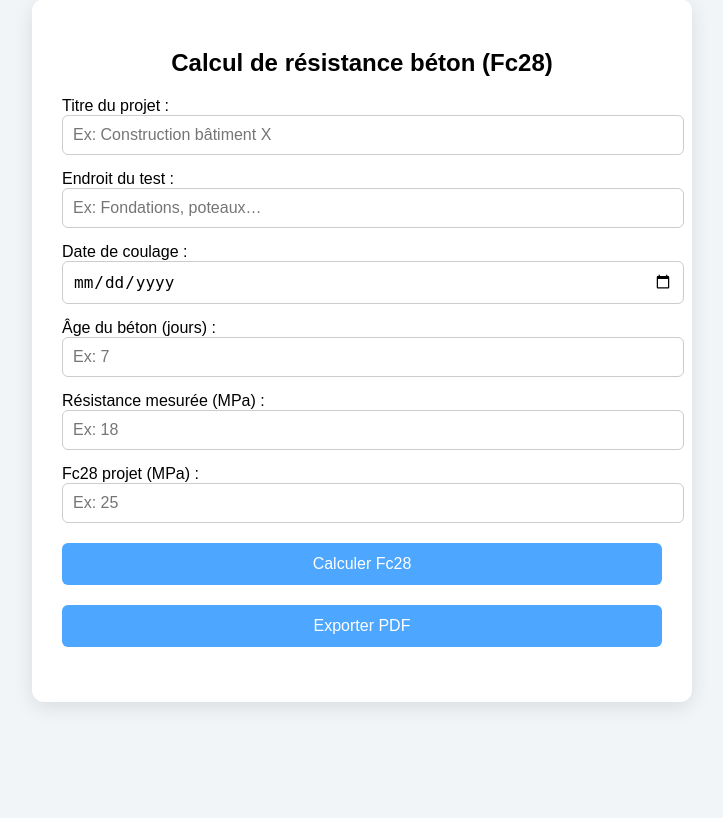
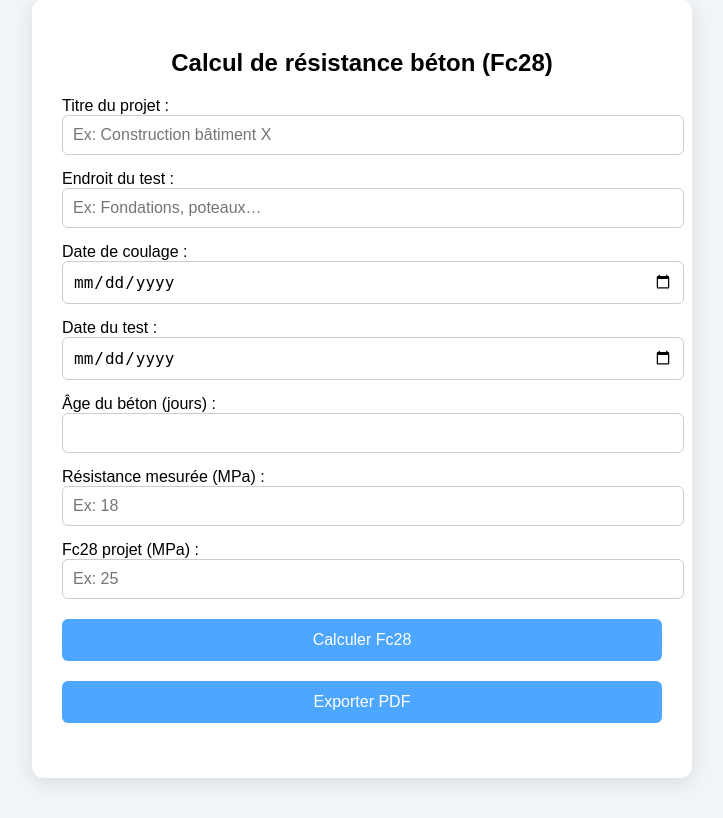
Before and after one commit to sofazrim/sofaz_fc28_tracker, a Flask app: page / in a window 1280 px wide. Shown: the part 255-1073 px from the top of the page, without its empty margins (278-1001 px from the left). Before the commit the page ends 962 px from the top, so only its background shows below. Run offline with Flask 3, Linux system fonts and the light colour scheme; some libraries are stand-ins or nearby versions.

Commit message:
Update index_fr.html

```diff
--- a/templates/index_fr.html
+++ b/templates/index_fr.html
@@ -5,6 +5,7 @@
 <meta name="viewport" content="width=device-width, initial-scale=1.0">
 <title>SOFAZ Fc28 Tracker™</title>
 <script src="https://cdnjs.cloudflare.com/ajax/libs/jspdf/2.5.1/jspdf.umd.min.js"></script>
+
 <style>
 body {font-family: Arial, sans-serif; background-color: #f2f5f7; margin:0; padding:0;}
 header {background-color: #4da6ff; color:white; padding:20px; text-align:center;}
@@ -18,90 +19,123 @@ button:hover {background-color: #3399ff;}
 #result {margin-top:25px; font-weight:bold; text-align:center; font-size:18px; white-space:pre-line;}
 .result-line {display:block;}
 </style>
+
 </head>
 <body>
 
 <header>
-    <!-- Logo GitHub correct -->
 <img src="https://raw.githubusercontent.com/sofazrim/sofaz_fc28_tracker/main/logo_sofaz.png" alt="Logo SOFAZ">
 <h1>SOFAZ Fc28 Tracker™</h1>
 </header>
 
 <main>
+
 <h2>Calcul de résistance béton (Fc28)</h2>
 
-<label for="titre_projet">Titre du projet :</label>
+<label>Titre du projet :</label>
 <input type="text" id="titre_projet" placeholder="Ex: Construction bâtiment X">
 
-<label for="lieu_test">Endroit du test :</label>
+<label>Endroit du test :</label>
 <input type="text" id="lieu_test" placeholder="Ex: Fondations, poteaux…">
 
-<label for="date_coulage">Date de coulage :</label>
+<label>Date de coulage :</label>
 <input type="date" id="date_coulage">
 
-<label for="age">Âge du béton (jours) :</label>
-<input type="number" id="age" placeholder="Ex: 7">
+<label>Date du test :</label>
+<input type="date" id="date_test">
 
-<label for="resistance">Résistance mesurée (MPa) :</label>
+<label>Âge du béton (jours) :</label>
+<input type="number" id="age" readonly>
+
+<label>Résistance mesurée (MPa) :</label>
 <input type="number" id="resistance" placeholder="Ex: 18">
 
-<label for="fc28">Fc28 projet (MPa) :</label>
+<label>Fc28 projet (MPa) :</label>
 <input type="number" id="fc28" placeholder="Ex: 25">
 
 <button onclick="calculFc28()">Calculer Fc28</button>
 <button onclick="exportPDF()">Exporter PDF</button>
 
 <div id="result"></div>
+
 </main>
 
 <script>
-function calculFc28() {
+
+function calculFc28(){
+
 const titreProjet = document.getElementById('titre_projet').value || "Non renseigné";
 const lieuTest = document.getElementById('lieu_test').value || "Non renseigné";
-    const dateCoulage = document.getElementById('date_coulage').value;
-    const age = parseFloat(document.getElementById('age').value);
+
+const dateCoulageStr = document.getElementById('date_coulage').value;
+const dateTestStr = document.getElementById('date_test').value;
+
 const resJour = parseFloat(document.getElementById('resistance').value);
 const fc28Projet = parseFloat(document.getElementById('fc28').value);
 
-    if(!dateCoulage || isNaN(age) || isNaN(resJour) || isNaN(fc28Projet) || age<=0 || resJour<=0 || fc28Projet<=0){
-        document.getElementById('result').innerText = "⚠️ Veuillez entrer des valeurs valides.";
-        document.getElementById('result').style.color = "red";
+if(!dateCoulageStr || !dateTestStr || isNaN(resJour) || isNaN(fc28Projet)){
+document.getElementById('result').innerText="⚠️ Veuillez entrer des valeurs valides.";
 return;
 }
 
-    // Calcul exact comme ton code Python
-    const res28 = resJour * Math.pow(28/age, 0.5);
-    const dateTest = new Date(dateCoulage);
-    dateTest.setDate(dateTest.getDate() + age);
-    const conforme = res28 >= fc28Projet;
+const dateCoulage = new Date(dateCoulageStr);
+const dateTest = new Date(dateTestStr);
 
-    const resultDiv = document.getElementById('result');
-    resultDiv.innerHTML = `
-🏷️ Projet : ${titreProjet}
+const diffTime = dateTest - dateCoulage;
+const age = Math.floor(diffTime/(1000*60*60*24)) + 1;
+
+document.getElementById("age").value = age;
+
+const res28 = resJour*Math.pow(28/age,0.5);
+
+const conforme = res28>=fc28Projet;
+
+const resultText =
+`🏷️ Projet : ${titreProjet}
 📍 Endroit du test : ${lieuTest}
+📅 Date de coulage : ${dateCoulage.toLocaleDateString('fr-FR')}
 📅 Date du test : ${dateTest.toLocaleDateString('fr-FR')}
 🧱 Âge du béton : ${age} jours
+🧪 Résistance mesurée : ${resJour} MPa
 🧪 Fc estimée à 28j : ${res28.toFixed(2)} MPa
 🎯 Fc28 projet : ${fc28Projet} MPa
-<span class="result-line" style="color:${conforme ? 'green' : 'red'}">
-${conforme ? '✅ Résultat : Conforme' : '❌ Résultat : Non Conforme'}
-</span>
-`;
+${conforme ? "✅ Résultat : Conforme" : "❌ Résultat : Non Conforme"}`;
+
+const resultDiv=document.getElementById("result");
+
+resultDiv.innerHTML=resultText.replace(
+/(Résultat : Conforme|Résultat : Non Conforme)/,
+match=>`<span class="result-line" style="color:${conforme?'green':'red'}">${match}</span>`
+);
+
+window.resultPDF=resultText;
+
 }
 
-// Export PDF simple avec jspdf
 function exportPDF(){
-    const { jsPDF } = window.jspdf;
-    const doc = new jsPDF();
-    const resultText = document.getElementById('result').innerText || "Aucun résultat à exporter.";
+
+const {jsPDF}=window.jspdf;
+
+const doc=new jsPDF();
+
+doc.setFont("Helvetica");
+
 doc.setFontSize(16);
-    doc.text("Rapport - SOFAZ Fc28 Tracker (TM)", 105, 20, null, null, "center");
-    doc.text("Développé par Ing. Fathi ZERRIOUH", 105, 30, null, null, "center");
-    doc.text("---------------------------------------------", 105, 40, null, null, "center");
-    doc.setFontSize(14);
-    doc.text(resultText, 20, 60);
+doc.text("Rapport - SOFAZ Fc28 Tracker™",105,20,null,null,"center");
+
+doc.setFontSize(12);
+doc.text("Développé par Ing. Fathi ZERRIOUH",105,30,null,null,"center");
+
+doc.text("---------------------------------------------",105,40,null,null,"center");
+
+const lines=doc.splitTextToSize(window.resultPDF||"Aucun résultat.",170);
+
+doc.text(lines,20,60);
+
 doc.save("rapport_fc28.pdf");
+
 }
+
 </script>
 
 </body>
```
Lines whose indentation alone changed are shown as unchanged.
